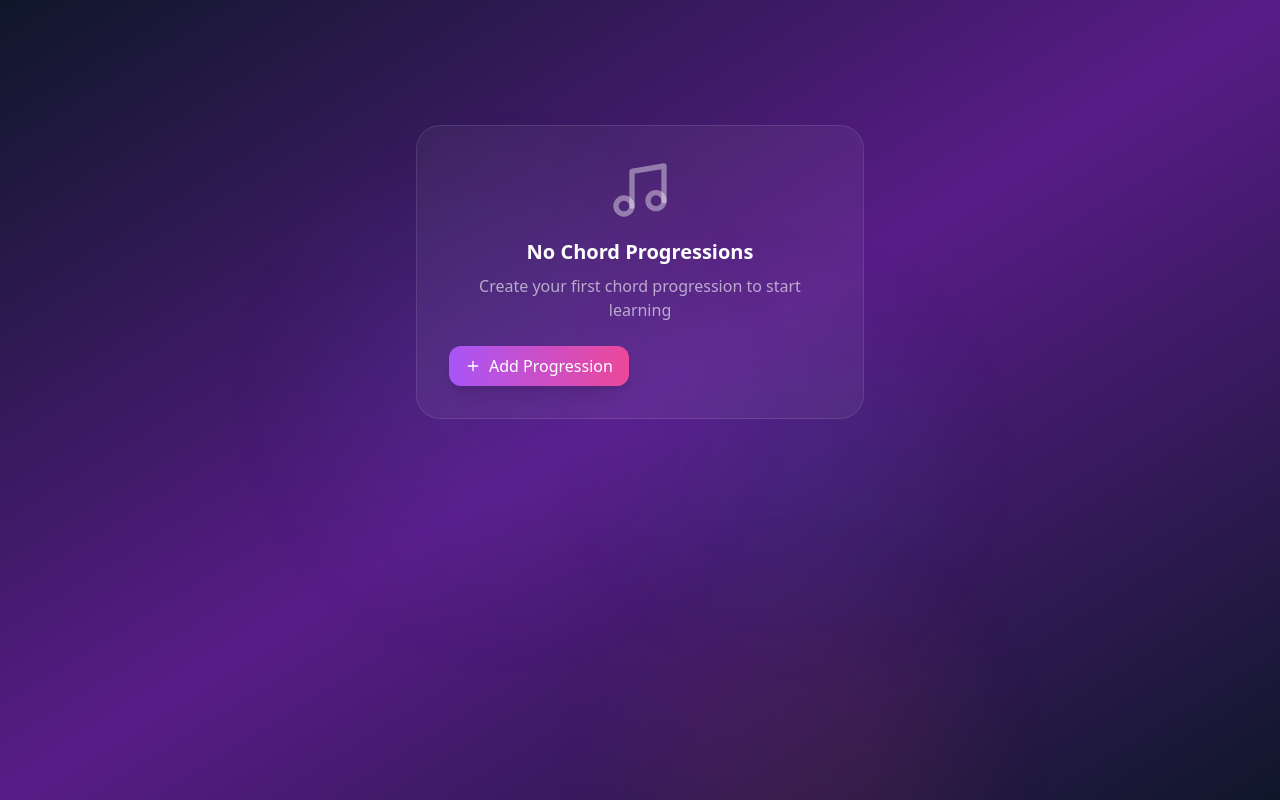
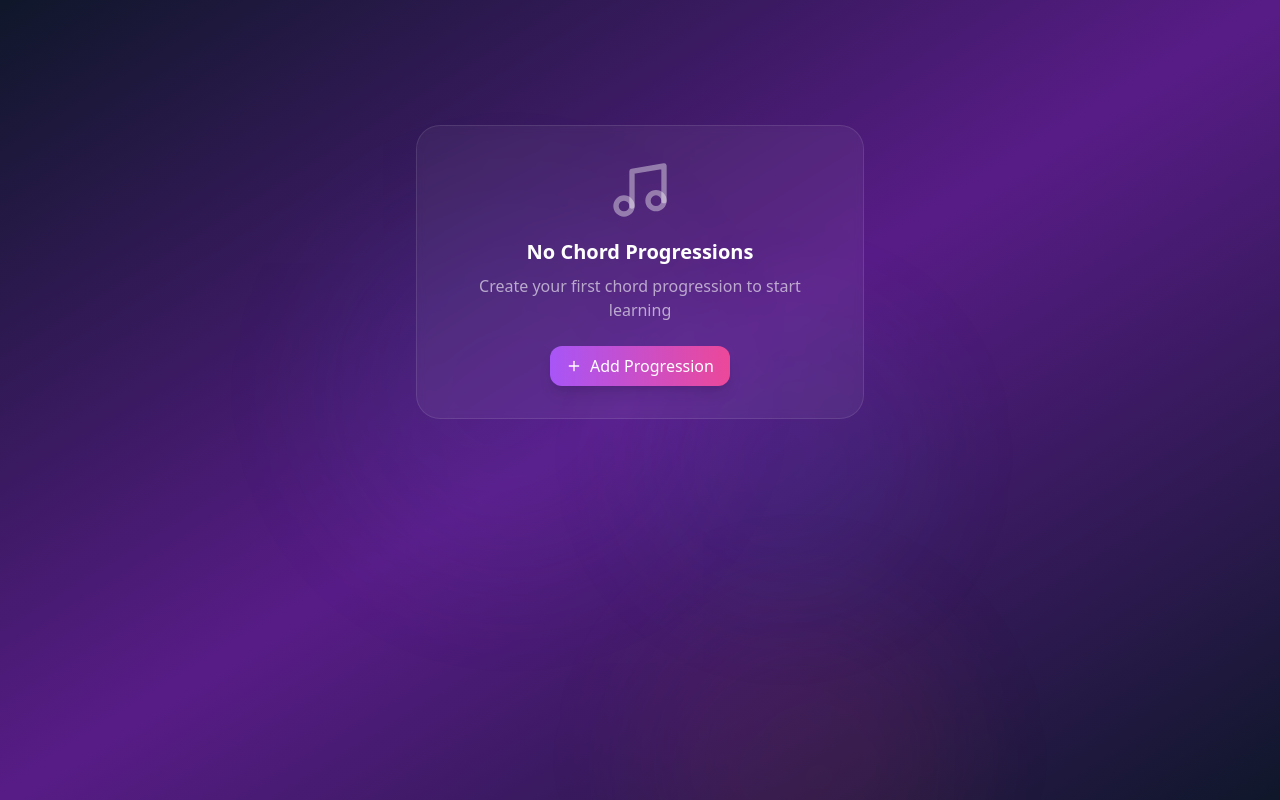
Before and after one commit to Deep03/chord-flow, a React (Vite) app: page / in a window 1280 px wide. Built offline with nearby package versions, Linux system fonts and the light colour scheme.

Commit message:
fix: centered add progression div

```diff
--- a/src/components/AddButton.tsx
+++ b/src/components/AddButton.tsx
@@ -5,14 +5,31 @@ interface AddButtonProps {
   onClick: () => void;
   label: string;
   className?: string;
+  variant?: 'primary' | 'secondary' | 'ghost';
 }
 
-const AddButton: React.FC<AddButtonProps> = ({ onClick, label, className = '' }) => {
+const baseClasses =
+  'group flex items-center gap-2 px-4 py-2 text-white rounded-xl transition-all duration-300 shadow-lg bg-gradient-to-r from-purple-500 to-pink-500 hover:from-purple-400 hover:to-pink-400 hover:scale-105 shadow-lg hover:shadow-purple-500/30';
+
+const variantClasses = {
+  primary: 'mx-auto',
+  secondary: 'ml-auto bg-white/10 hover:bg-white/20 text-white hover:scale-105',
+  ghost: 'ml-auto bg-transparent border border-white/20 hover:bg-white/10 text-white',
+};
+
+
+const AddButton: React.FC<AddButtonProps> = ({
+  onClick,
+  label,
+  className = '',
+  variant,
+}) => {
   return (
     <button
       onClick={onClick}
-      className={`group flex items-center gap-2 px-4 py-2 bg-gradient-to-r from-purple-500 to-pink-500 hover:from-purple-400 hover:to-pink-400 text-white rounded-xl transition-all duration-300 hover:scale-105 shadow-lg hover:shadow-purple-500/30 ${className}`}
+      className={`${baseClasses} ${variant ? variantClasses[variant] : ''} ${className}`}
     >
+
       <Plus className="w-4 h-4 group-hover:rotate-90 transition-transform duration-300" />
       <span className="font-medium">{label}</span>
     </button>
--- a/src/components/EmptyState.tsx
+++ b/src/components/EmptyState.tsx
@@ -15,7 +15,7 @@ const EmptyState: React.FC<EmptyStateProps> = ({ type, onAdd }) => {
           icon: <Music className="w-16 h-16 text-white/40" />,
           title: 'No Chord Progressions',
           description: 'Create your first chord progression to start learning',
-          buttonLabel: 'Add Progression'
+          buttonLabel: 'Add Progression',
         };
       case 'strumming':
         return {
@@ -44,7 +44,7 @@ const EmptyState: React.FC<EmptyStateProps> = ({ type, onAdd }) => {
         </div>
         <h3 className="text-xl font-bold text-white mb-2">{content.title}</h3>
         <p className="text-white/60 mb-6">{content.description}</p>
-        <AddButton onClick={onAdd} label={content.buttonLabel} />
+        <AddButton onClick={onAdd} label={content.buttonLabel} variant='primary' />
       </div>
     </div>
   );
```
